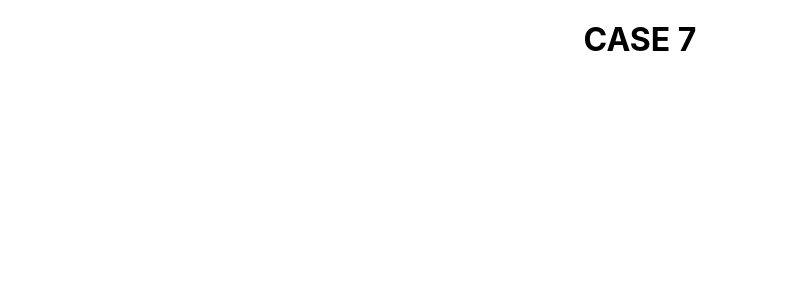
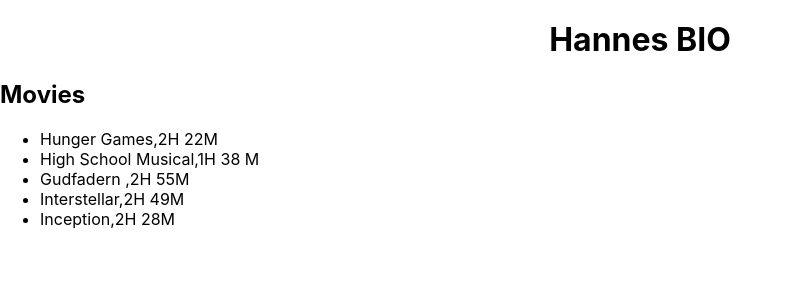
Before and after one commit to Lundet/case-7-react, a React (Create React App) app: page / in a window 1280 px wide. Shown: the top 300 px of the page, without its empty margins (0-792 px from the left). Built offline with nearby package versions, Linux system fonts and the light colour scheme.

Commit message:
Maping movies and duration

```diff
--- /dev/null
+++ b/public/cinema.json
@@ -0,0 +1,82 @@
+{
+    "cinema": {
+      "name": "Hannes BIO",
+      "movies": [
+        {
+          "title": "Hunger Games",
+          "duration": "2H 22M",
+          "shows": [
+            {
+              "time": "2023-09-07T16:00:00.000Z",
+              "room": "Room 1",
+              "seats": [
+                {"seatNumber": "A1", "booked": false},
+                {"seatNumber": "A2", "booked": true},
+                {"seatNumber": "A3", "booked": false},
+                {"seatNumber": "A4", "booked": false},
+                {"seatNumber": "A5", "booked": false}
+              ]
+            },
+            {
+              "time": "5:00 PM",
+              "room": "Room 2",
+              "seats": [
+                {"seatNumber": "B1", "booked": false},
+                {"seatNumber": "B2", "booked": true}
+              ]
+            }
+          ]
+        },
+        {
+          "title": "High School Musical",
+          "duration": "1H 38 M",
+          "shows": [
+            {
+              "time": "2023-09-07T15:00:00.000Z",
+              "room": "Room 3",
+              "seats": [
+                {"seatNumber": "C1", "booked": true},
+                {"seatNumber": "C2", "booked": false}
+              ]
+            }
+          ]
+        },
+        {
+          "title": "Gudfadern ",
+          "duration": "2H 55M",
+          "shows": []
+        },
+        {
+          "title": "Interstellar",
+          "duration": "2H 49M",
+          "shows": [
+            {
+              "time": "2023-09-07T17:00:00.000Z",
+              "room": "Room 2",
+              "seats": [
+                {"seatNumber": "D1", "booked": false},
+                {"seatNumber": "D2", "booked": false}
+              ]
+            }
+          ]
+        },
+        {
+          "title": "Inception",
+          "duration": "2H 28M",
+          "shows": [
+            {
+              "time": "2023-09-07T18:00:00.000Z",
+              "room": "Room 1",
+              "seats": [
+                {"seatNumber": "A1", "booked": false},
+                {"seatNumber": "A2", "booked": true},
+                {"seatNumber": "A3", "booked": false},
+                {"seatNumber": "A4", "booked": false},
+                {"seatNumber": "A5", "booked": false}
+              ]
+            }
+          ]
+        }
+      ]
+    }
+  }
--- a/src/App.js
+++ b/src/App.js
@@ -1,9 +1,55 @@
-import './App.css';
+import { useState, useEffect } from 'react'
+import './App.css'
 
 function App() {
+  // state to store cinema data
+  const [cinemaData, setCinemaData] = useState(null);
+
+  // state to track if application is loading
+  const [loading, setLoading] = useState(true);
+
+  // state to track any error message
+  const [error, setError] = useState(null);
+
+  // trigger the arrow function inside useEffect ONE time before loading
+  useEffect(() => {
+    const fetchData = async () => {
+      try {
+        const response = await fetch('cinema.json');
+
+        if (!response.ok) {
+          throw new Error('Network response was not ok');
+        }
+
+        const data = await response.json();
+        setCinemaData(data);
+      } catch (err) {
+        setError(err);
+      } finally {
+        setLoading(false);
+      }
+    };
+
+    fetchData();
+  }, []);
+
+  // check if loading, if true then we should display a loading message
+  if (loading) {
+    return <div>Loading...</div>;
+  }
+
+  // check if there is an error, if true then we should display it
+  if (error) {
+    return <div>Error: {error.message}</div>;
+  }
+
   return (
     <div>
-      <h1>CASE 7</h1>
+      <h1>{cinemaData.cinema.name}</h1>
+      <h2>Movies</h2>
+      <ul>
+        {cinemaData.cinema.movies.map(movie => <li>{movie.title},{movie.duration}</li>)}
+      </ul>
     </div>
   );
 }
```
Also changed, not shown: src/App.css (line endings or trailing spaces).
